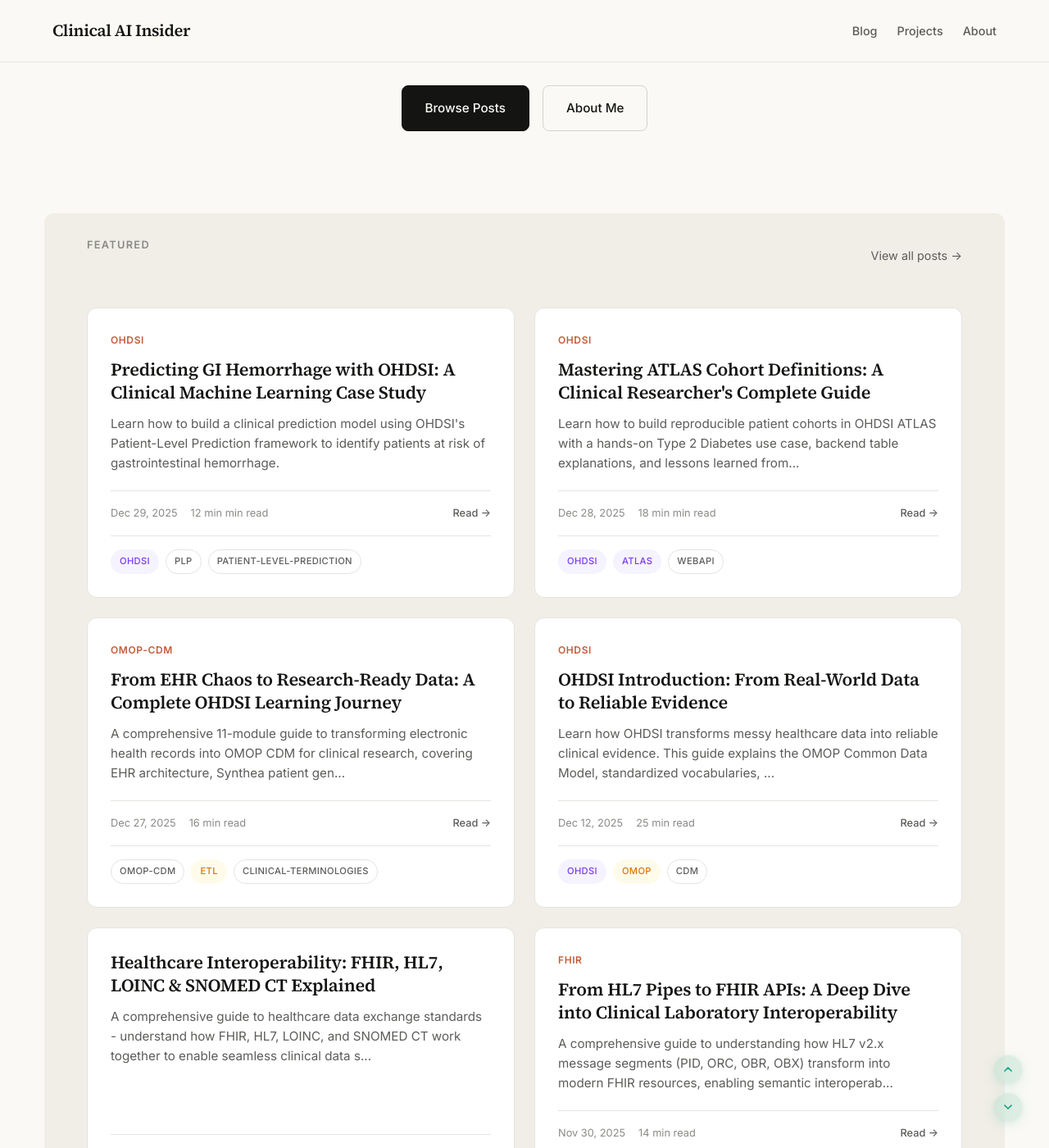
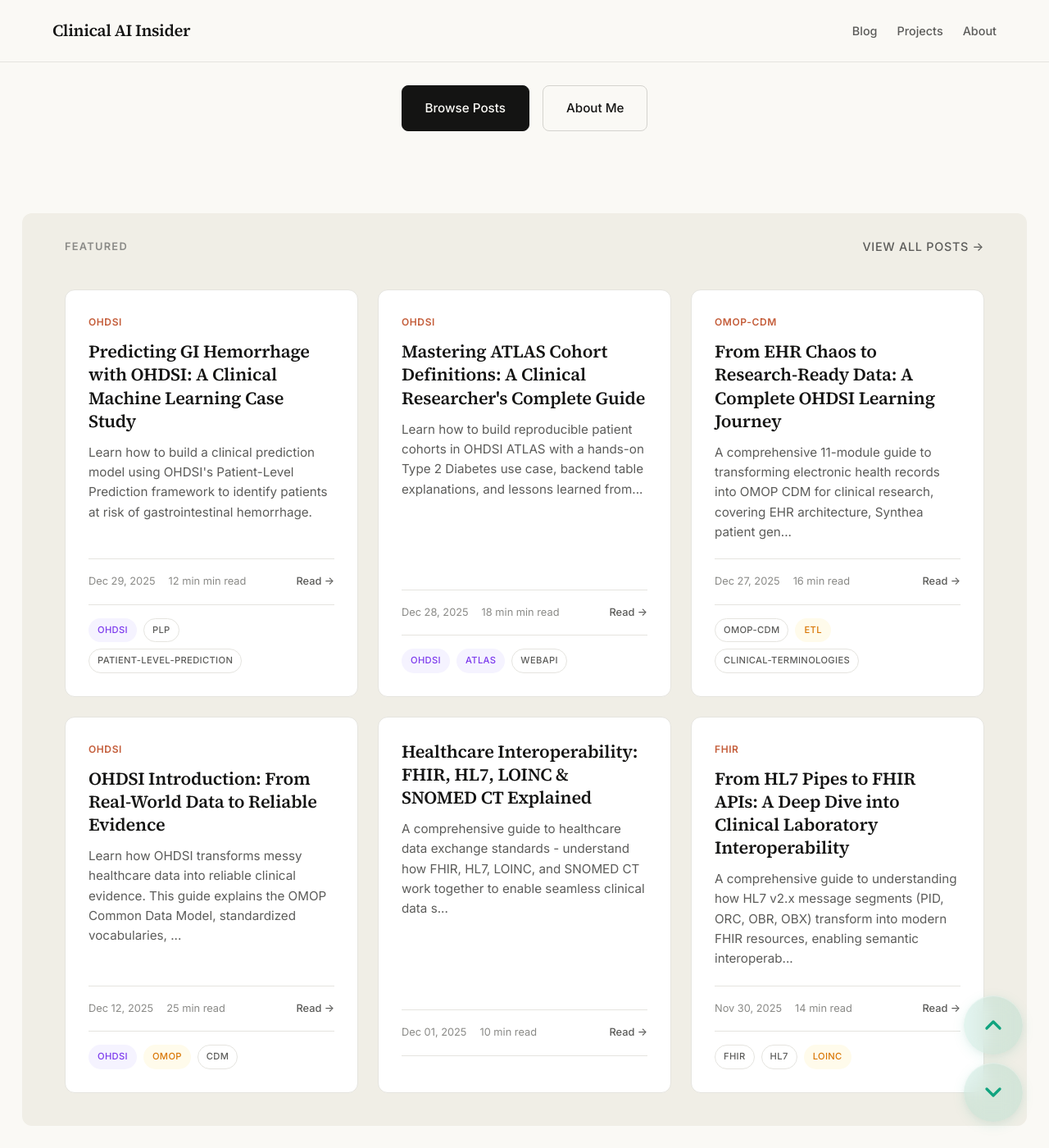
Before and after one commit to clinicalaiinsider/clinicalaiinsider.github.io, a Jekyll site: the page built from index.html, in a window 1280 px wide and 1400 px high, scrolled down 310 px. Shown: the whole window at 82% size. Built offline with Jekyll 4.4.1, drawn with Linux system fonts in a browser that asks for light colours.

Commit message:
Update home page layout and navigation buttons
- Align FEATURED and View all posts horizontally
- Make View all posts text uppercase
- Reduce gray section box margins by 50%
- Increase floating scroll nav buttons to 72px (200%)

🤖 Generated with [Claude Code](https://claude.com/claude-code)

Co-Authored-By: Claude Opus 4.5 <noreply@anthropic.com>

```diff
--- a/_includes/scroll-nav.html
+++ b/_includes/scroll-nav.html
@@ -1,12 +1,12 @@
 <!-- Floating Scroll Navigation -->
 <div class="scroll-nav" id="scrollNav">
     <button class="scroll-nav-btn scroll-to-top" id="scrollToTop" aria-label="Scroll to top" title="Go to top">
-        <svg xmlns="http://www.w3.org/2000/svg" width="16" height="16" viewBox="0 0 24 24" fill="none" stroke="currentColor" stroke-width="2.5" stroke-linecap="round" stroke-linejoin="round">
+        <svg xmlns="http://www.w3.org/2000/svg" width="32" height="32" viewBox="0 0 24 24" fill="none" stroke="currentColor" stroke-width="2.5" stroke-linecap="round" stroke-linejoin="round">
             <polyline points="18 15 12 9 6 15"></polyline>
         </svg>
     </button>
     <button class="scroll-nav-btn scroll-to-bottom" id="scrollToBottom" aria-label="Scroll to bottom" title="Go to bottom">
-        <svg xmlns="http://www.w3.org/2000/svg" width="16" height="16" viewBox="0 0 24 24" fill="none" stroke="currentColor" stroke-width="2.5" stroke-linecap="round" stroke-linejoin="round">
+        <svg xmlns="http://www.w3.org/2000/svg" width="32" height="32" viewBox="0 0 24 24" fill="none" stroke="currentColor" stroke-width="2.5" stroke-linecap="round" stroke-linejoin="round">
             <polyline points="6 9 12 15 18 9"></polyline>
         </svg>
     </button>
@@ -35,8 +35,8 @@
 }
 
 .scroll-nav-btn {
-    width: 36px;
-    height: 36px;
+    width: 72px;
+    height: 72px;
     border-radius: 50%;
     border: none;
     cursor: pointer;
@@ -89,8 +89,13 @@
     }
 
     .scroll-nav-btn {
-        width: 32px;
-        height: 32px;
+        width: 56px;
+        height: 56px;
+    }
+
+    .scroll-nav-btn svg {
+        width: 24px;
+        height: 24px;
     }
 }
 
--- a/assets/css/main.css
+++ b/assets/css/main.css
@@ -258,7 +258,7 @@ main {
     background: var(--color-bg-alt);
     border-radius: var(--radius-lg);
     margin: 0 auto 32px auto;
-    max-width: calc(100% - 108px);
+    max-width: calc(100% - 54px);
 }
 
 .section-header {
@@ -281,6 +281,11 @@ main {
     margin-bottom: 24px;
 }
 
+/* Remove bottom margin when section-title is inside section-header (for horizontal alignment) */
+.section-header .section-title {
+    margin-bottom: 0;
+}
+
 .section-icon {
     display: none;
 }
@@ -289,6 +294,9 @@ main {
     font-size: 0.9rem;
     color: var(--color-text-secondary);
     text-decoration: none;
+    text-transform: uppercase;
+    letter-spacing: 0.05em;
+    font-weight: 500;
 }
 
 .view-all:hover {
```
